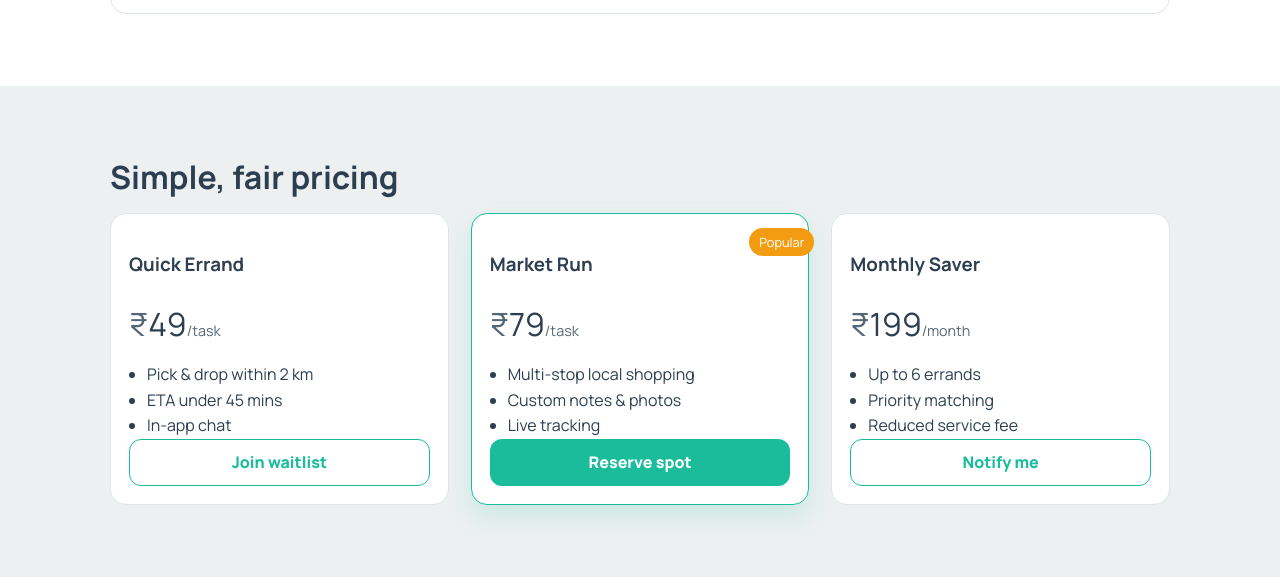
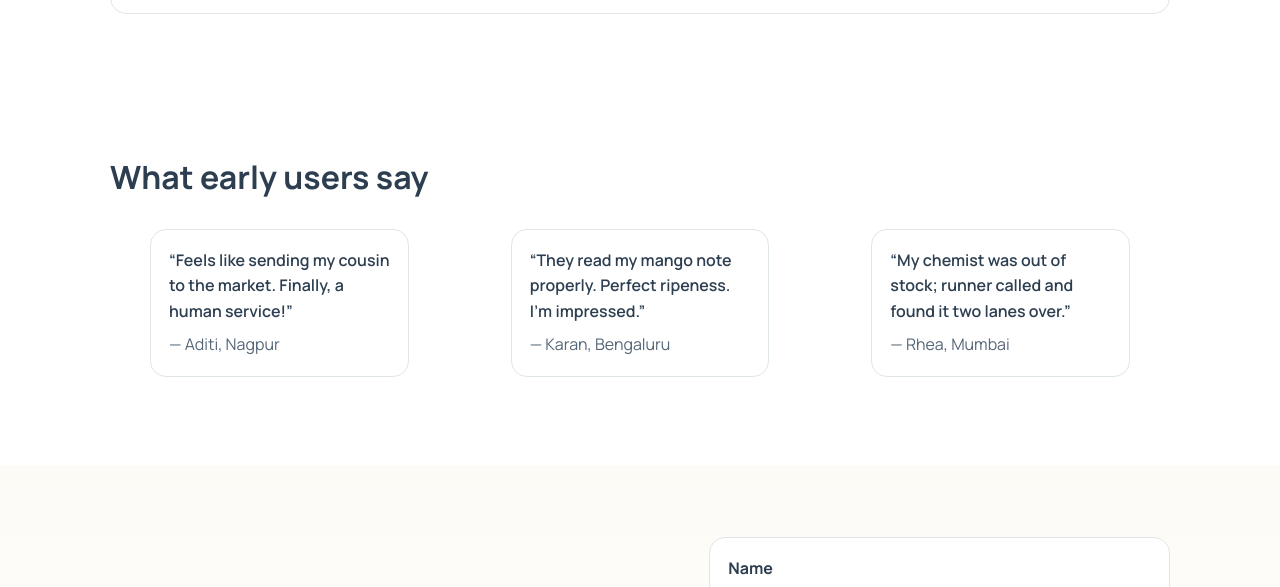
Before and after one commit to Chetdev1771/Okchotu, a plain HTML site: page index.html in a window 1280 px wide. Shown: the part 2485-3072 px from the top of the page. Drawn offline with Linux system fonts and the light colour scheme.

Commit message:
Update index.html

```diff
--- a/index.html
+++ b/index.html
@@ -230,45 +230,6 @@
       </div>
     </section>
 
-    <!-- PRICING -->
-    <section id="pricing" class="section alt">
-      <div class="container">
-        <h2 class="section-title">Simple, fair pricing</h2>
-        <div class="pricing-grid">
-          <div class="price-card" data-io>
-            <h3>Quick Errand</h3>
-            <p class="price"><span class="cur">₹</span>49<span class="small">/task</span></p>
-            <ul class="list">
-              <li>Pick & drop within 2 km</li>
-              <li>ETA under 45 mins</li>
-              <li>In-app chat</li>
-            </ul>
-            <a href="#waitlist" class="btn btn--ghost w-100">Join waitlist</a>
-          </div>
-          <div class="price-card highlighted" data-io>
-            <div class="ribbon">Popular</div>
-            <h3>Market Run</h3>
-            <p class="price"><span class="cur">₹</span>79<span class="small">/task</span></p>
-            <ul class="list">
-              <li>Multi-stop local shopping</li>
-              <li>Custom notes & photos</li>
-              <li>Live tracking</li>
-            </ul>
-            <a href="#waitlist" class="btn btn--primary w-100">Reserve spot</a>
-          </div>
-          <div class="price-card" data-io>
-            <h3>Monthly Saver</h3>
-            <p class="price"><span class="cur">₹</span>199<span class="small">/month</span></p>
-            <ul class="list">
-              <li>Up to 6 errands</li>
-              <li>Priority matching</li>
-              <li>Reduced service fee</li>
-            </ul>
-            <a href="#waitlist" class="btn btn--ghost w-100">Notify me</a>
-          </div>
-        </div>
-      </div>
-    </section>
 
     <!-- TESTIMONIALS -->
     <section class="section">
```
